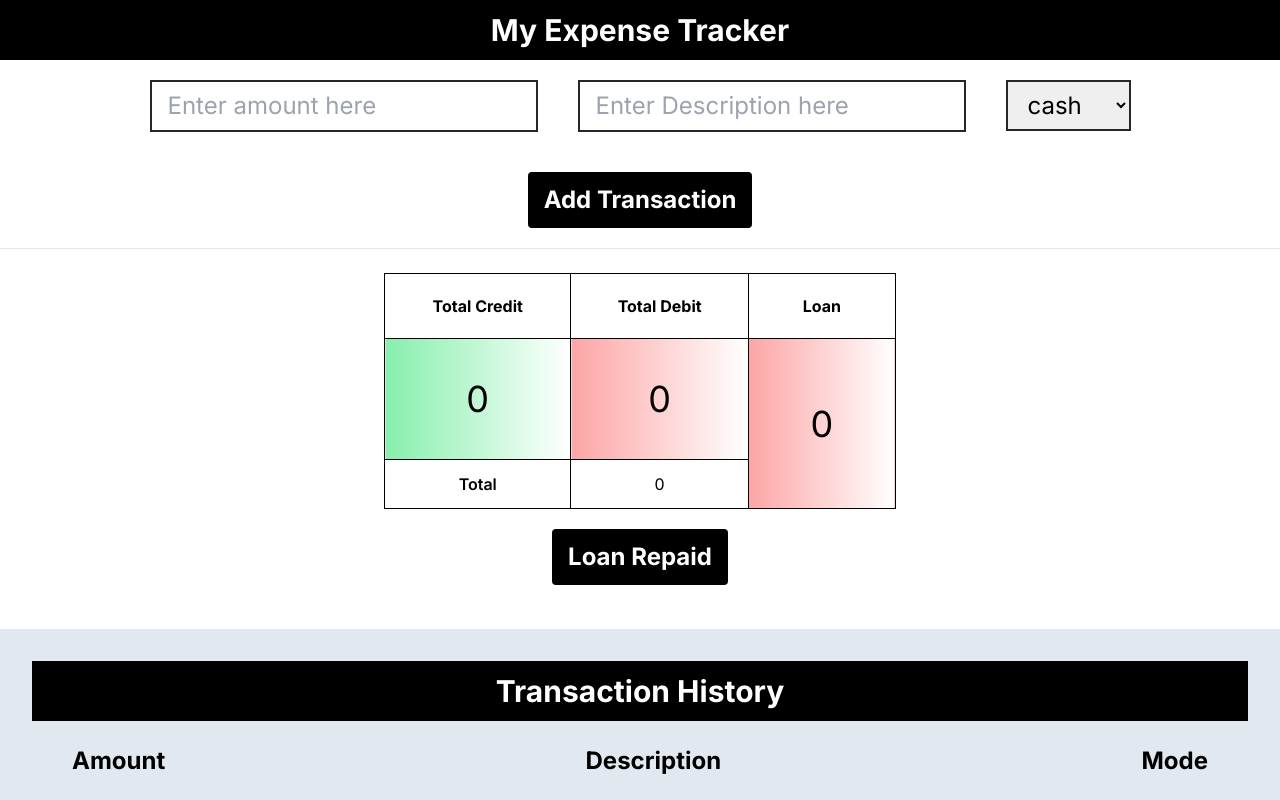
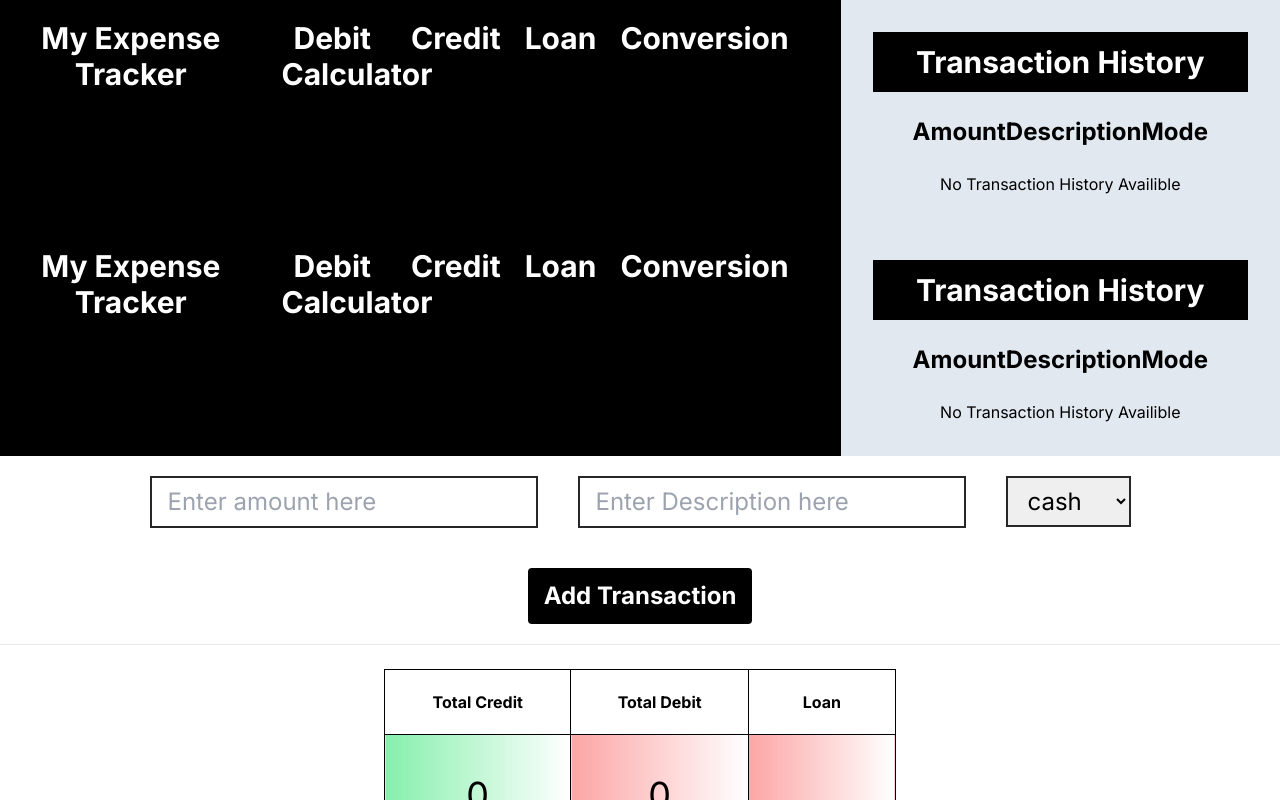
Before and after one commit to DeadStalker69/Expense-Calculator-Frontend, a Next.js app: page / in a window 1280 px wide. Shown: the top 800 px of the page. Built offline with nearby package versions, Linux system fonts and the light colour scheme.

Commit message:
Navbar added

```diff
--- /dev/null
+++ b/src/app/Conversion_calculator/page.js
@@ -0,0 +1,9 @@
+import React from 'react'
+
+const ConversionCalcPage = () => {
+  return (
+    <div>ConversionCalcPage</div>
+  )
+}
+
+export default ConversionCalcPage
--- /dev/null
+++ b/src/app/Credit/page.js
@@ -0,0 +1,9 @@
+import React from 'react'
+
+const CreditPage = () => {
+  return (
+    <div>CreditPage</div>
+  )
+}
+
+export default CreditPage
--- /dev/null
+++ b/src/app/Debit/page.js
@@ -0,0 +1,9 @@
+import React from 'react'
+
+const DebitPage = () => {
+  return (
+    <div>DebitPage</div>
+  )
+}
+
+export default DebitPage
--- a/src/app/History.js
+++ b/src/app/History.js
@@ -1,5 +1,4 @@
 import React from 'react'
-import App from 'next/app'
 
 const History = ({renderTask}) => {
   return (
--- /dev/null
+++ b/src/app/Loan/page.js
@@ -0,0 +1,30 @@
+import React from 'react'
+import page from '../page'
+import History from '../History'
+
+
+const LoanPage = (userData) => {
+    let renderTask = <h2 className='text-center'>No Transaction History Availible</h2>
+    if (userData == true)
+    {
+      renderTask = userData.mainTask.map((t,i)=>{
+      let listColor
+      if(userData.t.mode === 'loan')
+      {
+        return(
+            <li key={i} className='border-sky-300 border-b-2 flex items-center justify-between mb-4' style={{backgroundImage: listColor}}>
+            <h5 className='text-center text-xl font-semibold pl-10'>{userData.t.amount}</h5>
+            <h6 className='text-center text-xl font-semibold ml-10'>{userData.t.desc}</h6>
+            <h6 className='text-center text-xl font-semibold pr-10'>{userData.t.mode}</h6>
+          </li>
+          )
+      }
+      })
+    }
+
+    return (
+        <History renderTask={renderTask}/>
+    )
+}
+
+export default LoanPage
--- /dev/null
+++ b/src/app/Navbar.js
@@ -0,0 +1,20 @@
+import React from 'react'
+import Link from 'next/link'
+import LoanPage from './Loan/page'
+
+const Navbar = (userData ) => {
+  return (
+    <div className='flex justify-between bg-black'>
+    <Link className='text-white p-3 text-3xl font-bold text-center mt-2' href='/'>My Expense Tracker</Link>
+    <div className='p-5'>
+    <Link className='text-white p-3 text-3xl font-bold text-center pr-7' href='/Debit'>Debit</Link>
+    <Link className='text-white p-3 text-3xl font-bold text-center' href='/Credit'>Credit</Link>
+    <Link className='text-white p-3 text-3xl font-bold text-center' href='/Loan'>Loan</Link>
+    <Link className='text-white p-3 text-3xl font-bold text-center' href='/Conversion_calculator'>Conversion Calculator</Link>
+    </div>
+    <LoanPage userData={userData} />
+    </div>
+  )
+}
+
+export default Navbar
--- a/src/app/layout.js
+++ b/src/app/layout.js
@@ -1,3 +1,4 @@
+import Navbar from './Navbar'
 import './globals.css'
 import { Inter } from 'next/font/google'
 
@@ -11,7 +12,7 @@ export const metadata = {
 export default function RootLayout({ children }) {
   return (
     <html lang="en">
-      <body className={inter.className}>{children}</body>
+      <body className={inter.className}> <Navbar />{children}</body>
     </html>
   )
 }
--- a/src/app/page.js
+++ b/src/app/page.js
@@ -1,9 +1,10 @@
 "use client"
 import { Black_And_White_Picture } from 'next/font/google'
-import React, { useState } from 'react'
+import React, { useState, useEffect } from 'react'
 import Table from './Table'
 import History from './History'
 import Form from './Form'
+import Navbar from './Navbar'
 
 
 const page = () => {
@@ -20,6 +21,33 @@ const page = () => {
   const [total, settotal] = useState("0")
 
   const [mainTask, setMainTask] = useState([])
+
+  const [userData, setUserData] = useState({
+    mainTask: [],
+    amount: [],
+    desc: [],
+    modes: [],
+    mode: [],
+    debit: [],
+    credit: [],
+    loan: [],
+    total: [],
+  });
+
+  // Load userData from localStorage when the component mounts
+  useEffect(() => {
+    const storedUserData = JSON.parse(localStorage.getItem('userData'));
+    if (storedUserData) {
+      setUserData(storedUserData);
+    }
+  }, []);
+
+  // Save userData to localStorage whenever it updates
+  useEffect(() => {
+    localStorage.setItem('userData', JSON.stringify(userData));
+  }, [userData]);
+
+
 
   const submitHandler = (e)=>{
     e.preventDefault()
@@ -99,7 +127,7 @@ const page = () => {
 
   return (
     <>
-    <h1 className='bg-black text-white p-3 text-3xl font-bold text-center'>My Expense Tracker</h1>
+    <Navbar userData={userData}/>
     <Form amount={amount} desc={desc} mode={mode} modes={modes} submitHandler={submitHandler} setamount={setamount} setdesc={setdesc} setMode={setMode} />
     <hr/> <br/>
     <Table credit={credit} debit={debit} loan={loan} total={total} totalColor={totalColor} />
```
